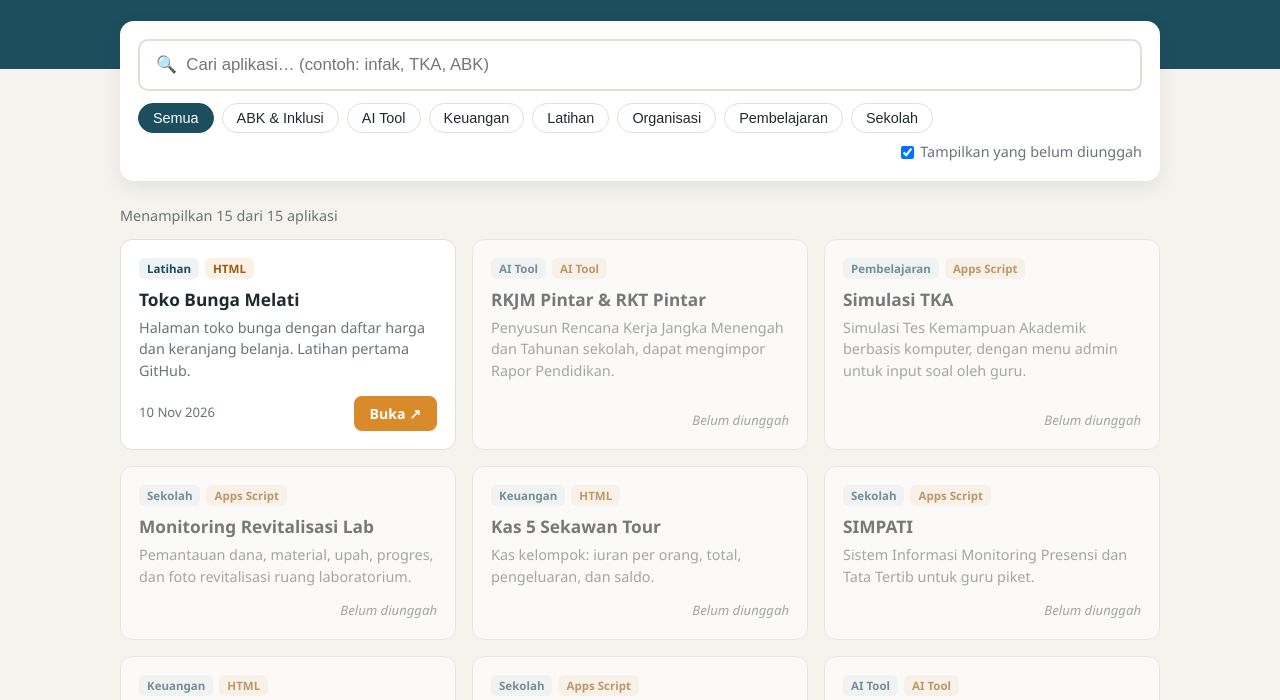
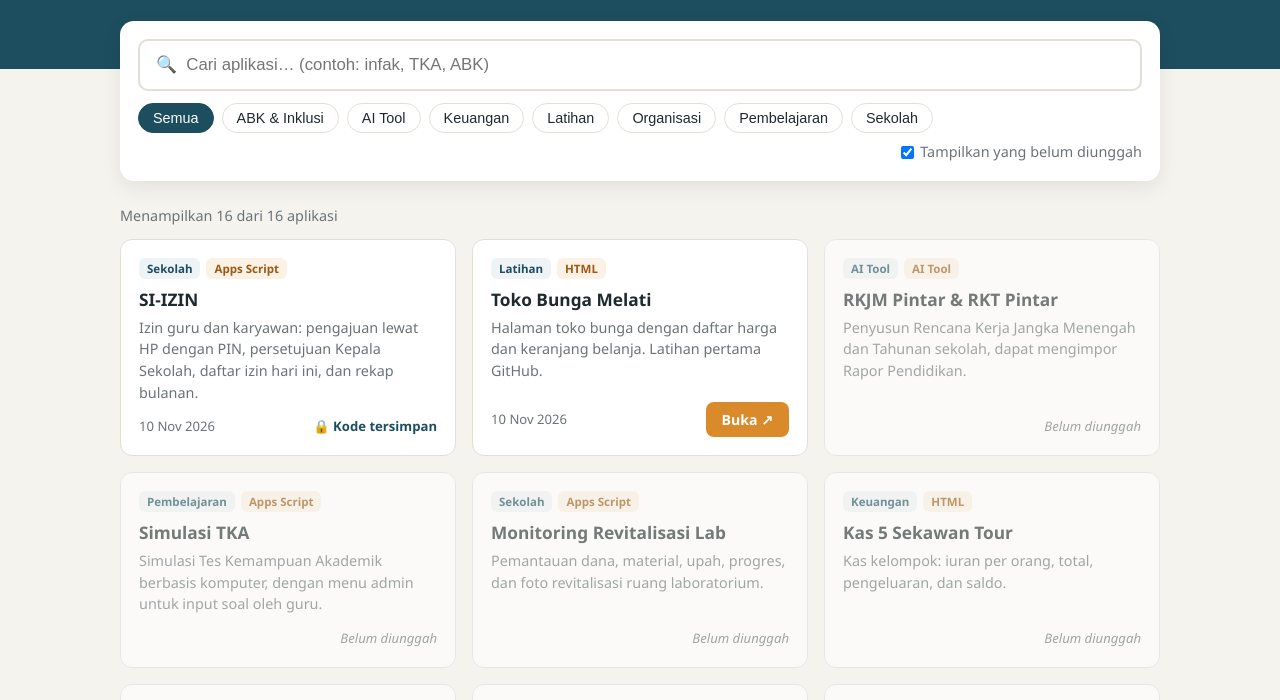
Before and after one commit to thomasmumet-cell/koleksi-aplikasi, a plain HTML site: page index.html in a window 1280 px wide. Shown: the part 201-901 px from the top of the page. Drawn offline with Linux system fonts and the light colour scheme.

Commit message:
Menambahkan SI-IZIN ke katalog (kode tersimpan)
Co-Authored-By: Claude Opus 5.5 <noreply@anthropic.com>
Claude-Session: https://claude.ai/code/session_01Xx2Acbmd4iAP7ywRtVboB6

```diff
--- a/index.html
+++ b/index.html
@@ -41,6 +41,7 @@
   .tombol { background:var(--aksen); color:#fff; text-decoration:none; padding:7px 16px; border-radius:8px; font-weight:600; font-size:.88rem; }
   .tombol:hover { filter:brightness(.92); }
   .belum { font-style:italic; }
+  .kode { color:var(--utama); font-weight:600; }
   .kosong { text-align:center; padding:40px; color:var(--redup); }
   mark { background:#ffe7a8; padding:0 1px; }
   footer { text-align:center; font-size:.82rem; color:var(--redup); padding:20px; }
@@ -54,7 +55,7 @@
     <p>Kumpulan aplikasi buatan Thomas untuk sekolah, pembelajaran, dan organisasi</p>
     <div class="statistik">
       <div><b id="jmlTotal">0</b><span>aplikasi tercatat</span></div>
-      <div><b id="jmlAktif">0</b><span>siap dibuka</span></div>
+      <div><b id="jmlAktif">0</b><span>tersimpan</span></div>
       <div><b id="jmlKategori">0</b><span>kategori</span></div>
     </div>
   </div>
@@ -87,7 +88,7 @@
   const daftarKategori = ["Semua", ...[...new Set(APLIKASI.map(a => a.kategori))].sort()];
 
   document.getElementById("jmlTotal").textContent = APLIKASI.length;
-  document.getElementById("jmlAktif").textContent = APLIKASI.filter(a => a.status === "aktif").length;
+  document.getElementById("jmlAktif").textContent = APLIKASI.filter(a => a.status !== "segera").length;
   document.getElementById("jmlKategori").textContent = daftarKategori.length - 1;
 
   function amankan(t) {
@@ -121,10 +122,10 @@
 
     const hasil = APLIKASI.filter(a => {
       if (kategoriDipilih !== "Semua" && a.kategori !== kategoriDipilih) return false;
-      if (!tampilkanSegera && a.status !== "aktif") return false;
+      if (!tampilkanSegera && a.status === "segera") return false;
       if (!kataKecil) return true;
       return [a.nama, a.deskripsi, a.kategori, a.jenis].join(" ").toLowerCase().includes(kataKecil);
-    }).sort((x, y) => (x.status === "aktif" ? 0 : 1) - (y.status === "aktif" ? 0 : 1)
+    }).sort((x, y) => (x.status === "segera" ? 1 : 0) - (y.status === "segera" ? 1 : 0)
                     || (y.tanggal || "").localeCompare(x.tanggal || ""));
 
     elInfo.textContent = `Menampilkan ${hasil.length} dari ${APLIKASI.length} aplikasi`;
@@ -135,7 +136,7 @@
     }
 
     elGrid.innerHTML = hasil.map(a => `
-      <div class="kartu ${a.status === "aktif" ? "" : "segera"}">
+      <div class="kartu ${a.status === "segera" ? "segera" : ""}">
         <div class="label"><span>${amankan(a.kategori)}</span><span class="jenis">${amankan(a.jenis)}</span></div>
         <h3>${sorot(a.nama, kata)}</h3>
         <p>${sorot(a.deskripsi, kata)}</p>
@@ -143,7 +144,9 @@
           <span>${formatTanggal(a.tanggal)}</span>
           ${a.status === "aktif"
             ? `<a class="tombol" href="${amankan(a.tautan)}" target="_blank" rel="noopener">Buka ↗</a>`
-            : `<span class="belum">Belum diunggah</span>`}
+            : a.status === "kode"
+              ? `<span class="kode">🔒 Kode tersimpan</span>`
+              : `<span class="belum">Belum diunggah</span>`}
         </div>
       </div>`).join("");
   }
--- a/katalog.js
+++ b/katalog.js
@@ -3,11 +3,20 @@
 //  Aplikasi terbaru cukup ditambahkan di bagian ATAS daftar.
 //
 //  status:  "aktif"  = sudah diunggah, tombol Buka berfungsi
+//           "kode"   = kode tersimpan di repo privat kode-apps-script
 //           "segera" = belum diunggah ke koleksi
 //  jenis:   "HTML" | "Apps Script" | "AI Tool"
 // =====================================================================
 
 const APLIKASI = [
+  {
+    nama: "SI-IZIN",
+    kategori: "Sekolah",
+    jenis: "Apps Script",
+    deskripsi: "Izin guru dan karyawan: pengajuan lewat HP dengan PIN, persetujuan Kepala Sekolah, daftar izin hari ini, dan rekap bulanan.",
+    tanggal: "2026-11-10",
+    status: "kode"
+  },
   {
     nama: "Toko Bunga Melati",
     kategori: "Latihan",
```
